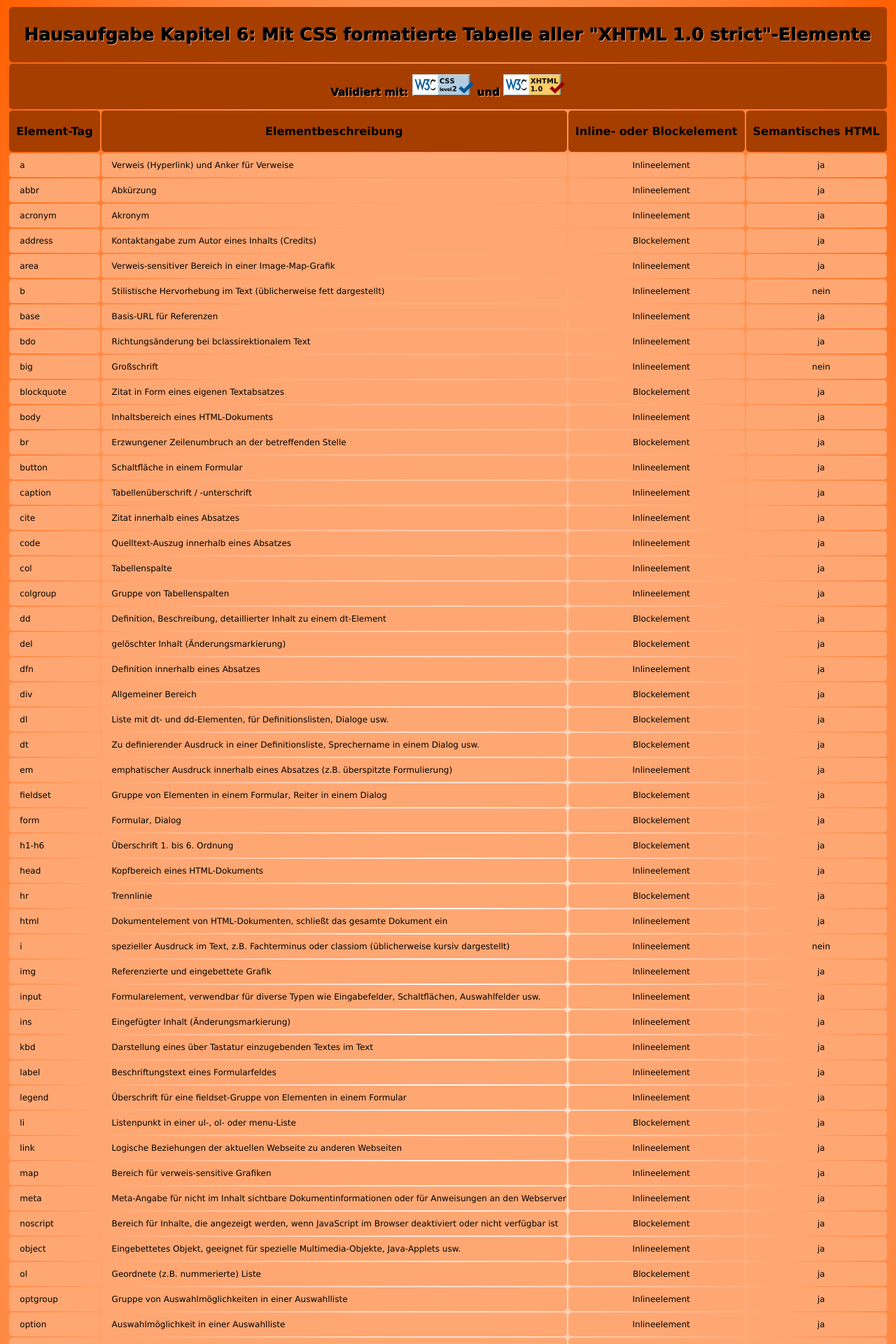
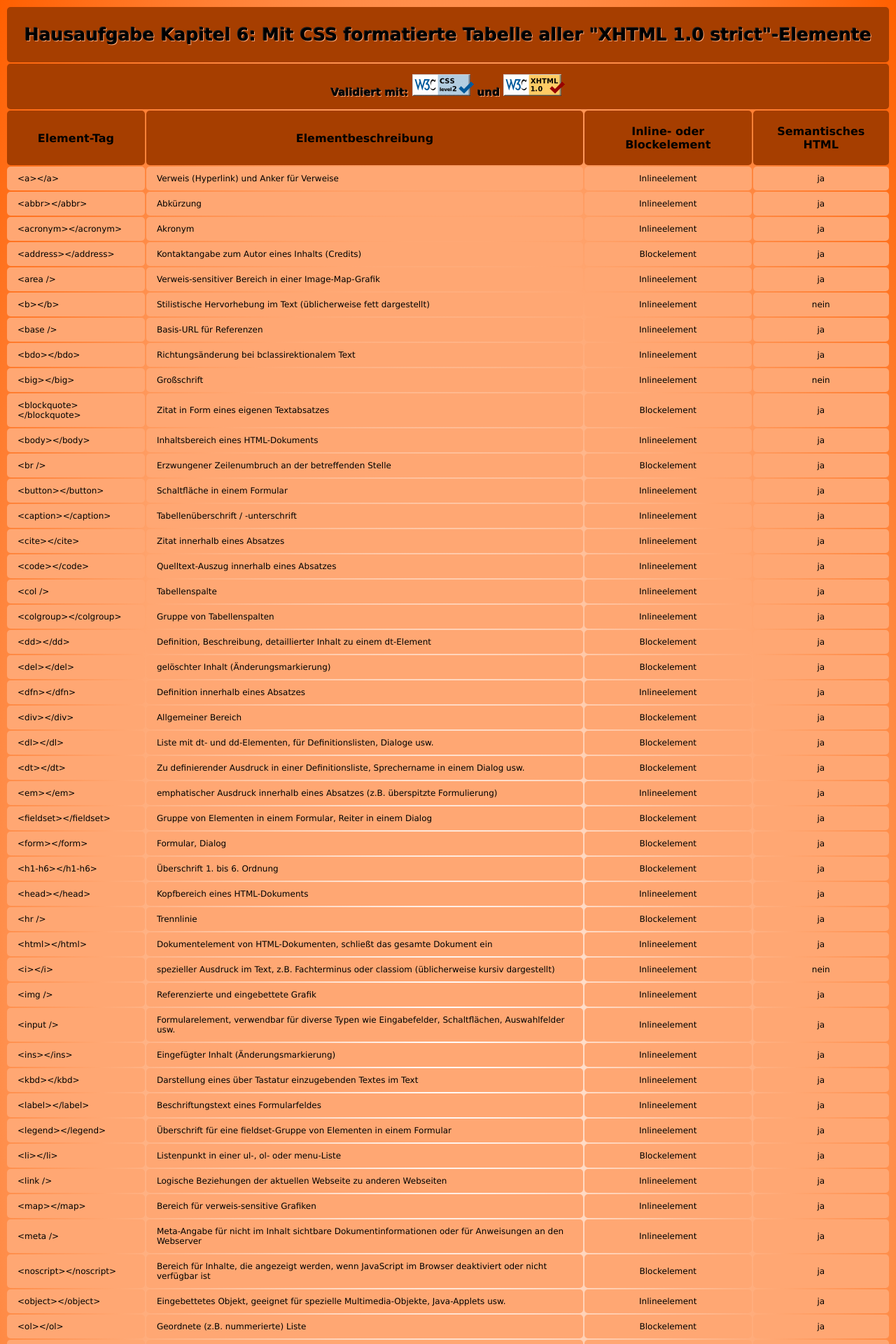
Before and after one commit to mastermindx/kapitel6, a PHP site: page / in a window 1280 px wide. Shown: the top 1920 px of the page at 70% size. Run offline with PHP 8.4, Linux system fonts and the light colour scheme.

Commit message:
ergänzung

```diff
--- a/index.php
+++ b/index.php
@@ -35,504 +35,504 @@
 			<tbody>
 
 				<tr>
-					<td class="tag">a</td>
+					<td class="tag">&lt;a&gt;&lt;/a&gt;</td>
 					<td class="beschreibung">Verweis (Hyperlink) und Anker für Verweise</td>
 					<td class="inline">Inlineelement</td>
 					<td class="semantik">ja</td>
 				</tr>
 
 				<tr>
-					<td class="tag">abbr</td>
+					<td class="tag">&lt;abbr&gt;&lt;/abbr&gt;</td>
 					<td class="beschreibung">Abkürzung</td>
 					<td class="inline">Inlineelement</td>
 					<td class="semantik">ja</td>
 				</tr>
 
 				<tr>
-					<td class="tag">acronym</td>
+					<td class="tag">&lt;acronym&gt;&lt;/acronym&gt;</td>
 					<td class="beschreibung">Akronym</td>
 					<td class="inline">Inlineelement</td>
 					<td class="semantik">ja</td>
 				</tr>
 
 				<tr>
-					<td class="tag">address</td>
+					<td class="tag">&lt;address&gt;&lt;/address&gt;</td>
 					<td class="beschreibung">Kontaktangabe zum Autor eines Inhalts (Credits)</td>
 					<td class="inline">Blockelement</td>
 					<td class="semantik">ja</td>
 				</tr>
 
 				<tr>
-					<td class="tag">area</td>
+					<td class="tag">&lt;area /&gt;</td>
 					<td class="beschreibung">Verweis-sensitiver Bereich in einer Image-Map-Grafik</td>
 					<td class="inline">Inlineelement</td>
 					<td class="semantik">ja</td>
 				</tr>
 
 				<tr>
-					<td class="tag">b</td>
+					<td class="tag">&lt;b&gt;&lt;/b&gt;</td>
 					<td class="beschreibung">Stilistische Hervorhebung im Text (üblicherweise fett dargestellt)</td>
 					<td class="inline">Inlineelement</td>
 					<td class="semantik">nein</td>
 				</tr>
 
 				<tr>
-					<td class="tag">base</td>
+					<td class="tag">&lt;base /&gt;</td>
 					<td class="beschreibung">Basis-URL für Referenzen</td>
 					<td class="inline">Inlineelement</td>
 					<td class="semantik">ja</td>
 				</tr>
 
 				<tr>
-					<td class="tag">bdo</td>
+					<td class="tag">&lt;bdo&gt;&lt;/bdo&gt;</td>
 					<td class="beschreibung">Richtungsänderung bei bclassirektionalem Text</td>
 					<td class="inline">Inlineelement</td>
 					<td class="semantik">ja</td>
 				</tr>
 
 				<tr>
-					<td class="tag">big</td>
+					<td class="tag">&lt;big&gt;&lt;/big&gt;</td>
 					<td class="beschreibung">Großschrift</td>
 					<td class="inline">Inlineelement</td>
 					<td class="semantik">nein</td>
 				</tr>
 
 				<tr>
-					<td class="tag">blockquote</td>
+					<td class="tag">&lt;blockquote&gt;&lt;/blockquote&gt;</td>
 					<td class="beschreibung">Zitat in Form eines eigenen Textabsatzes</td>
 					<td class="inline">Blockelement</td>
 					<td class="semantik">ja</td>
 				</tr>
 
 				<tr>
-					<td class="tag">body</td>
+					<td class="tag">&lt;body&gt;&lt;/body&gt;</td>
 					<td class="beschreibung">Inhaltsbereich eines HTML-Dokuments</td>
 					<td class="inline">Inlineelement</td>
 					<td class="semantik">ja</td>
 				</tr>
 
 				<tr>
-					<td class="tag">br</td>
+					<td class="tag">&lt;br /&gt;</td>
 					<td class="beschreibung">Erzwungener Zeilenumbruch an der betreffenden Stelle</td>
 					<td class="inline">Blockelement</td>
 					<td class="semantik">ja</td>
 				</tr>
 
 				<tr>
-					<td class="tag">button</td>
+					<td class="tag">&lt;button&gt;&lt;/button&gt;</td>
 					<td class="beschreibung">Schaltfläche in einem Formular</td>
 					<td class="inline">Inlineelement</td>
 					<td class="semantik">ja</td>
 				</tr>
 
 				<tr>
-					<td class="tag">caption</td>
+					<td class="tag">&lt;caption&gt;&lt;/caption&gt;</td>
 					<td class="beschreibung">Tabellenüberschrift / -unterschrift</td>
 					<td class="inline">Inlineelement</td>
 					<td class="semantik">ja</td>
 				</tr>
 
 				<tr>
-					<td class="tag">cite</td>
+					<td class="tag">&lt;cite&gt;&lt;/cite&gt;</td>
 					<td class="beschreibung">Zitat innerhalb eines Absatzes</td>
 					<td class="inline">Inlineelement</td>
 					<td class="semantik">ja</td>
 				</tr>
 
 				<tr>
-					<td class="tag">code</td>
+					<td class="tag">&lt;code&gt;&lt;/code&gt;</td>
 					<td class="beschreibung">Quelltext-Auszug innerhalb eines Absatzes</td>
 					<td class="inline">Inlineelement</td>
 					<td class="semantik">ja</td>
 				</tr>
 
 				<tr>
-					<td class="tag">col</td>
+					<td class="tag">&lt;col /&gt;</td>
 					<td class="beschreibung">Tabellenspalte</td>
 					<td class="inline">Inlineelement</td>
 					<td class="semantik">ja</td>
 				</tr>
 
 				<tr>
-					<td class="tag">colgroup</td>
+					<td class="tag">&lt;colgroup&gt;&lt;/colgroup&gt;</td>
 					<td class="beschreibung">Gruppe von Tabellenspalten</td>
 					<td class="inline">Inlineelement</td>
 					<td class="semantik">ja</td>
 				</tr>
 
 				<tr>
-					<td class="tag">dd</td>
+					<td class="tag">&lt;dd&gt;&lt;/dd&gt;</td>
 					<td class="beschreibung">Definition, Beschreibung, detaillierter Inhalt zu einem dt-Element</td>
 					<td class="inline">Blockelement</td>
 					<td class="semantik">ja</td>
 				</tr>
 
 				<tr>
-					<td class="tag">del</td>
+					<td class="tag">&lt;del&gt;&lt;/del&gt;</td>
 					<td class="beschreibung">gelöschter Inhalt (Änderungsmarkierung)</td>
 					<td class="inline">Blockelement</td>
 					<td class="semantik">ja</td>
 				</tr>
 
 				<tr>
-					<td class="tag">dfn</td>
+					<td class="tag">&lt;dfn&gt;&lt;/dfn&gt;</td>
 					<td class="beschreibung">Definition innerhalb eines Absatzes</td>
 					<td class="inline">Inlineelement</td>
 					<td class="semantik">ja</td>
 				</tr>
 
 				<tr>
-					<td class="tag">div</td>
+					<td class="tag">&lt;div&gt;&lt;/div&gt;</td>
 					<td class="beschreibung">Allgemeiner Bereich</td>
 					<td class="inline">Blockelement</td>
 					<td class="semantik">ja</td>
 				</tr>
 
 				<tr>
-					<td class="tag">dl</td>
+					<td class="tag">&lt;dl&gt;&lt;/dl&gt;</td>
 					<td class="beschreibung">Liste mit dt- und dd-Elementen, für Definitionslisten, Dialoge usw.</td>
 					<td class="inline">Blockelement</td>
 					<td class="semantik">ja</td>
 				</tr>
 
 				<tr>
-					<td class="tag">dt</td>
+					<td class="tag">&lt;dt&gt;&lt;/dt&gt;</td>
 					<td class="beschreibung">Zu definierender Ausdruck in einer Definitionsliste, Sprechername in einem Dialog usw.</td>
 					<td class="inline">Blockelement</td>
 					<td class="semantik">ja</td>
 				</tr>
 
 				<tr>
-					<td class="tag">em</td>
+					<td class="tag">&lt;em&gt;&lt;/em&gt;</td>
 					<td class="beschreibung">emphatischer Ausdruck innerhalb eines Absatzes (z.B. überspitzte Formulierung)</td>
 					<td class="inline">Inlineelement</td>
 					<td class="semantik">ja</td>
 				</tr>
 
 				<tr>
-					<td class="tag">fieldset</td>
+					<td class="tag">&lt;fieldset&gt;&lt;/fieldset&gt;</td>
 					<td class="beschreibung">Gruppe von Elementen in einem Formular, Reiter in einem Dialog</td>
 					<td class="inline">Blockelement</td>
 					<td class="semantik">ja</td>
 				</tr>
 
 				<tr>
-					<td class="tag">form</td>
+					<td class="tag">&lt;form&gt;&lt;/form&gt;</td>
 					<td class="beschreibung">Formular, Dialog</td>
 					<td class="inline">Blockelement</td>
 					<td class="semantik">ja</td>
 				</tr>
 
 				<tr>
-					<td class="tag">h1-h6</td>
+					<td class="tag">&lt;h1-h6&gt;&lt;/h1-h6&gt;</td>
 					<td class="beschreibung">Überschrift 1. bis 6. Ordnung</td>
 					<td class="inline">Blockelement</td>
 					<td class="semantik">ja</td>
 				</tr>
 
 				<tr>
-					<td class="tag">head</td>
+					<td class="tag">&lt;head&gt;&lt;/head&gt;</td>
 					<td class="beschreibung">Kopfbereich eines HTML-Dokuments</td>
 					<td class="inline">Inlineelement</td>
 					<td class="semantik">ja</td>
 				</tr>
 
 				<tr>
-					<td class="tag">hr</td>
+					<td class="tag">&lt;hr /&gt;</td>
 					<td class="beschreibung">Trennlinie</td>
 					<td class="inline">Blockelement</td>
 					<td class="semantik">ja</td>
 				</tr>
 
 				<tr>
-					<td class="tag">html</td>
+					<td class="tag">&lt;html&gt;&lt;/html&gt;</td>
 					<td class="beschreibung">Dokumentelement von HTML-Dokumenten, schließt das gesamte Dokument ein</td>
 					<td class="inline">Inlineelement</td>
 					<td class="semantik">ja</td>
 				</tr>
 
 				<tr>
-					<td class="tag">i</td>
+					<td class="tag">&lt;i&gt;&lt;/i&gt;</td>
 					<td class="beschreibung">spezieller Ausdruck im Text, z.B. Fachterminus oder classiom (üblicherweise kursiv dargestellt)</td>
 					<td class="inline">Inlineelement</td>
 					<td class="semantik">nein</td>
 				</tr>
 
 				<tr>
-					<td class="tag">img</td>
+					<td class="tag">&lt;img /&gt;</td>
 					<td class="beschreibung">Referenzierte und eingebettete Grafik</td>
 					<td class="inline">Inlineelement</td>
 					<td class="semantik">ja</td>
 				</tr>
 
 				<tr>
-					<td class="tag">input</td>
+					<td class="tag">&lt;input /&gt;</td>
 					<td class="beschreibung">Formularelement, verwendbar für diverse Typen wie Eingabefelder, Schaltflächen, Auswahlfelder usw.</td>
 					<td class="inline">Inlineelement</td>
 					<td class="semantik">ja</td>
 				</tr>
 
 				<tr>
-					<td class="tag">ins</td>
+					<td class="tag">&lt;ins&gt;&lt;/ins&gt;</td>
 					<td class="beschreibung">Eingefügter Inhalt (Änderungsmarkierung)</td>
 					<td class="inline">Inlineelement</td>
 					<td class="semantik">ja</td>
 				</tr>
 
 				<tr>
-					<td class="tag">kbd</td>
+					<td class="tag">&lt;kbd&gt;&lt;/kbd&gt;</td>
 					<td class="beschreibung">Darstellung eines über Tastatur einzugebenden Textes im Text</td>
 					<td class="inline">Inlineelement</td>
 					<td class="semantik">ja</td>
 				</tr>
 
 				<tr>
-					<td class="tag">label</td>
+					<td class="tag">&lt;label&gt;&lt;/label&gt;</td>
 					<td class="beschreibung">Beschriftungstext eines Formularfeldes</td>
 					<td class="inline">Inlineelement</td>
 					<td class="semantik">ja</td>
 				</tr>
 
 				<tr>
-					<td class="tag">legend</td>
+					<td class="tag">&lt;legend&gt;&lt;/legend&gt;</td>
 					<td class="beschreibung">Überschrift für eine fieldset-Gruppe von Elementen in einem Formular</td>
 					<td class="inline">Inlineelement</td>
 					<td class="semantik">ja</td>
 				</tr>
 
 				<tr>
-					<td class="tag">li</td>
+					<td class="tag">&lt;li&gt;&lt;/li&gt;</td>
 					<td class="beschreibung">Listenpunkt in einer ul-, ol- oder menu-Liste</td>
 					<td class="inline">Blockelement</td>
 					<td class="semantik">ja</td>
 				</tr>
 
 				<tr>
-					<td class="tag">link</td>
+					<td class="tag">&lt;link /&gt;</td>
 					<td class="beschreibung">Logische Beziehungen der aktuellen Webseite zu anderen Webseiten</td>
 					<td class="inline">Inlineelement</td>
 					<td class="semantik">ja</td>
 				</tr>
 
 				<tr>
-					<td class="tag">map</td>
+					<td class="tag">&lt;map&gt;&lt;/map&gt;</td>
 					<td class="beschreibung">Bereich für verweis-sensitive Grafiken</td>
 					<td class="inline">Inlineelement</td>
 					<td class="semantik">ja</td>
 				</tr>
 
 				<tr>
-					<td class="tag">meta</td>
+					<td class="tag">&lt;meta /&gt;</td>
 					<td class="beschreibung">Meta-Angabe für nicht im Inhalt sichtbare Dokumentinformationen oder für Anweisungen an den Webserver</td>
 					<td class="inline">Inlineelement</td>
 					<td class="semantik">ja</td>
 				</tr>
 
 				<tr>
-					<td class="tag">noscript</td>
+					<td class="tag">&lt;noscript&gt;&lt;/noscript&gt;</td>
 					<td class="beschreibung">Bereich für Inhalte, die angezeigt werden, wenn JavaScript im Browser deaktiviert oder nicht verfügbar ist</td>
 					<td class="inline">Blockelement</td>
 					<td class="semantik">ja</td>
 				</tr>
 
 				<tr>
-					<td class="tag">object</td>
+					<td class="tag">&lt;object&gt;&lt;/object&gt;</td>
 					<td class="beschreibung">Eingebettetes Objekt, geeignet für spezielle Multimedia-Objekte, Java-Applets usw.</td>
 					<td class="inline">Inlineelement</td>
 					<td class="semantik">ja</td>
 				</tr>
 
 				<tr>
-					<td class="tag">ol</td>
+					<td class="tag">&lt;ol&gt;&lt;/ol&gt;</td>
 					<td class="beschreibung">Geordnete (z.B. nummerierte) Liste</td>
 					<td class="inline">Blockelement</td>
 					<td class="semantik">ja</td>
 				</tr>
 
 				<tr>
-					<td class="tag">optgroup</td>
+					<td class="tag">&lt;optgroup&gt;&lt;/optgroup&gt;</td>
 					<td class="beschreibung">Gruppe von Auswahlmöglichkeiten in einer Auswahlliste</td>
 					<td class="inline">Inlineelement</td>
 					<td class="semantik">ja</td>
 				</tr>
 
 				<tr>
-					<td class="tag">option</td>
+					<td class="tag">&lt;option&gt;&lt;/option&gt;</td>
 					<td class="beschreibung">Auswahlmöglichkeit in einer Auswahlliste</td>
 					<td class="inline">Inlineelement</td>
 					<td class="semantik">ja</td>
 				</tr>
 
 				<tr>
-					<td class="tag">p</td>
+					<td class="tag">&lt;p&gt;&lt;/p&gt;</td>
 					<td class="beschreibung">Textabsatz</td>
 					<td class="inline">Blockelement</td>
 					<td class="semantik">ja</td>
 				</tr>
 
 				<tr>
-					<td class="tag">param</td>
+					<td class="tag">&lt;param /&gt;</td>
 					<td class="beschreibung">Parameter eines Objekts bei object-Element</td>
 					<td class="inline">Inlineelement</td>
 					<td class="semantik">ja</td>
 				</tr>
 
 				<tr>
-					<td class="tag">pre</td>
+					<td class="tag">&lt;pre&gt;&lt;/pre&gt;</td>
 					<td class="beschreibung">Präformatierter Text (alle Whitespace-Zeichen werden im Browser so dargestellt wie im Text enthalten)</td>
 					<td class="inline">Blockelement</td>
 					<td class="semantik">nein</td>
 				</tr>
 
 				<tr>
-					<td class="tag">q</td>
+					<td class="tag">&lt;q&gt;&lt;/q&gt;</td>
 					<td class="beschreibung">Wörtliche Rede in einem Text</td>
 					<td class="inline">Inlineelement</td>
 					<td class="semantik">ja</td>
 				</tr>
 
 				<tr>
-					<td class="tag">samp</td>
+					<td class="tag">&lt;samp&gt;&lt;/samp&gt;</td>
 					<td class="beschreibung">Beispieltext in einem dokumentierenden Text</td>
 					<td class="inline">Inlineelement</td>
 					<td class="semantik">ja</td>
 				</tr>
 
 				<tr>
-					<td class="tag">script</td>
+					<td class="tag">&lt;script&gt;&lt;/script&gt;</td>
 					<td class="beschreibung">Scriptbereich für JavaScript und andere Scriptsprachen</td>
 					<td class="inline">Inlineelement</td>
 					<td class="semantik">ja</td>
 				</tr>
 
 				<tr>
-					<td class="tag">select</td>
+					<td class="tag">&lt;select&gt;&lt;/select&gt;</td>
 					<td class="beschreibung">Auswahlliste in einem Formular</td>
 					<td class="inline">Inlineelement</td>
 					<td class="semantik">ja</td>
 				</tr>
 
 				<tr>
-					<td class="tag">small</td>
+					<td class="tag">&lt;small&gt;&lt;/small&gt;</td>
 					<td class="beschreibung">kleiner dargestellter Text als Normalschrift</td>
 					<td class="inline">Inlineelement</td>
 					<td class="semantik">nein</td>
 				</tr>
 
 				<tr>
-					<td class="tag">span</td>
+					<td class="tag">&lt;span&gt;&lt;/span&gt;</td>
 					<td class="beschreibung">allgemeiner Bereich innerhalb eines Absatzes</td>
 					<td class="inline">Inlineelement</td>
 					<td class="semantik">ja</td>
 				</tr>
 
 				<tr>
-					<td class="tag">strong</td>
+					<td class="tag">&lt;strong&gt;&lt;/strong&gt;</td>
 					<td class="beschreibung">stark betonter Inhalt im Text</td>
 					<td class="inline">Inlineelement</td>
 					<td class="semantik">ja</td>
 				</tr>
 
 				<tr>
-					<td class="tag">style</td>
+					<td class="tag">&lt;style&gt;&lt;/style&gt;</td>
 					<td class="beschreibung">Bereich für Stylesheet-Definitionen, z.B. in CSS</td>
 					<td class="inline">Inlineelement</td>
 					<td class="semantik">ja</td>
 				</tr>
 
 				<tr>
-					<td class="tag">sub</td>
+					<td class="tag">&lt;sub&gt;&lt;/sub&gt;</td>
 					<td class="beschreibung">Tiefgestellter Text</td>
 					<td class="inline">Inlineelement</td>
 					<td class="semantik">ja</td>
 				</tr>
 
 				<tr>
-					<td class="tag">sup</td>
+					<td class="tag">&lt;sup&gt;&lt;/sup&gt;</td>
 					<td class="beschreibung">Hochgestellter Text</td>
 					<td class="inline">Blockelement</td>
 					<td class="semantik">ja</td>
 				</tr>
 
 				<tr>
-					<td class="tag">table</td>
+					<td class="tag">&lt;table&gt;&lt;/table&gt;</td>
 					<td class="beschreibung">Tabelle</td>
 					<td class="inline">Blockelement</td>
 					<td class="semantik">ja</td>
 				</tr>
 
 				<tr>
-					<td class="tag">tbody</td>
+					<td class="tag">&lt;tbody&gt;&lt;/i&gt;</td>
 					<td class="beschreibung">Tabellenkörper mit den eigentlichen Daten</td>
 					<td class="inline">Blockelement</td>
 					<td class="semantik">ja</td>
 				</tr>
 
 				<tr>
-					<td class="tag">td</td>
+					<td class="tag">&lt;td&gt;&lt;/td&gt;</td>
 					<td class="beschreibung">Tabellenzelle</td>
 					<td class="inline">Blockelement</td>
 					<td class="semantik">ja</td>
 				</tr>
 
 				<tr>
-					<td class="tag">textarea</td>
+					<td class="tag">&lt;textarea&gt;&lt;/textarea&gt;</td>
 					<td class="beschreibung">Mehrzeiliger Eingabebereich in einem Formular</td>
 					<td class="inline">Inlineelement</td>
 					<td class="semantik">ja</td>
 				</tr>
 
 				<tr>
-					<td class="tag">tfoot</td>
+					<td class="tag">&lt;tfoot&gt;&lt;/tfoot&gt;</td>
 					<td class="beschreibung">Fußbereich in einer Tabelle, z.B. für summarische Daten</td>
 					<td class="inline">Blockelement</td>
 					<td class="semantik">ja</td>
 				</tr>
 
 				<tr>
-					<td class="tag">th</td>
+					<td class="tag">&lt;th&gt;&lt;/th&gt;</td>
 					<td class="beschreibung">Tabellenkopfzelle</td>
 					<td class="inline">Blockelement</td>
 					<td class="semantik">ja</td>
 				</tr>
 
 				<tr>
-					<td class="tag">thead</td>
+					<td class="tag">&lt;thead&gt;&lt;/thead&gt;</td>
 					<td class="beschreibung">Kopfbereich einer Tabelle</td>
 					<td class="inline">Blockelement</td>
 					<td class="semantik">ja</td>
 				</tr>
 
 				<tr>
-					<td class="tag">title</td>
+					<td class="tag">&lt;title&gt;&lt;/title&gt;</td>
 					<td class="beschreibung">Titel eines HTML-Dokuments</td>
 					<td class="inline">Inlineelement</td>
 					<td class="semantik">ja</td>
 				</tr>
 
 				<tr>
-					<td class="tag">tr</td>
+					<td class="tag">&lt;tr&gt;&lt;/tr&gt;</td>
 					<td class="beschreibung">Tabellenzeile</td>
 					<td class="inline">Blockelement</td>
 					<td class="semantik">ja</td>
 				</tr>
 
 				<tr>
-					<td class="tag">tt</td>
+					<td class="tag">&lt;tt&gt;&lt;/tt&gt;</td>
 					<td class="beschreibung">»Fernschreiber«-Text</td>
 					<td class="inline">Inlineelement</td>
 					<td class="semantik">ja</td>
 				</tr>
 
 				<tr>
-					<td class="tag">ul</td>
+					<td class="tag">&lt;ul&gt;&lt;/ul&gt;</td>
 					<td class="beschreibung">Unsortierte Liste (Aufzählungsliste)</td>
 					<td class="inline">Blockelement</td>
 					<td class="semantik">ja</td>
 				</tr>
 
 				<tr>
-					<td class="tag">var</td>
+					<td class="tag">&lt;var&gt;&lt;/var&gt;</td>
 					<td class="beschreibung">Variabler Name in einem dokumentierenden Text</td>
 					<td class="inline">Inlineelement</td>
 					<td class="semantik">ja</td>
--- a/kap6.css
+++ b/kap6.css
@@ -34,6 +34,7 @@ td{
 	font-family: Verdana;
 	font-size: 12px;
 	padding-left: 15px;
+	padding-right: 15px;
 	padding-top: 10px;
 	padding-bottom: 10px;
 	background-color: #FFA773; /* hover Farbe #FF8740*/
```
Also changed, not shown: index.htm (+72 -72 lines).
